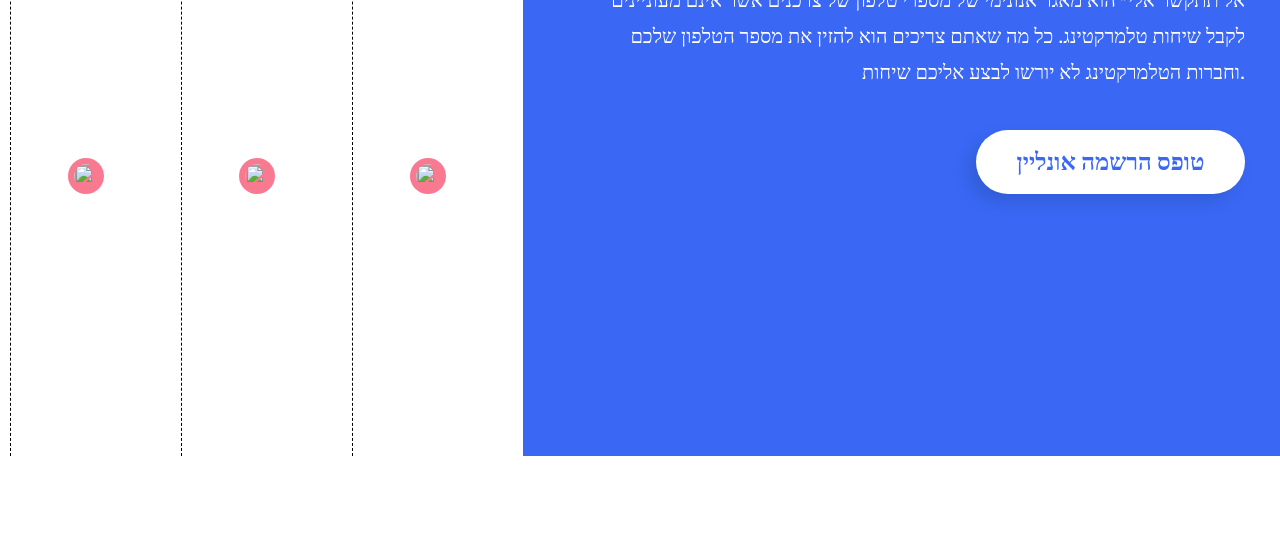
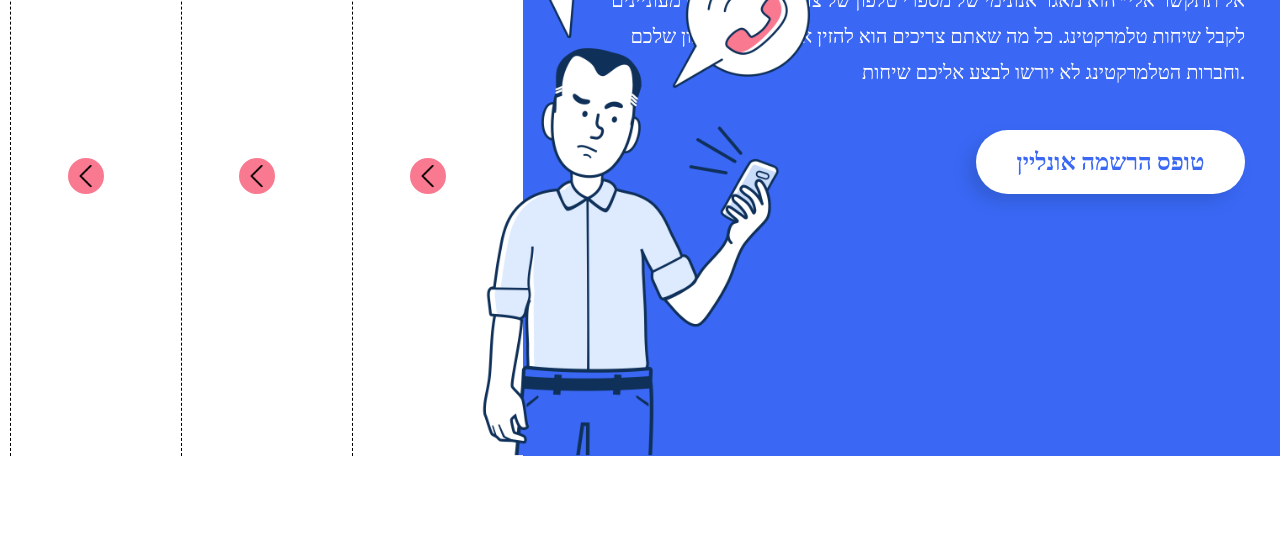
Before and after one commit to allmoinahmed/Expanding-Panels, a plain HTML site: page index.html in a window 1280 px wide. Shown: the part 264-800 px from the top of the page. Drawn offline with Linux system fonts and the light colour scheme; the site is published under a folder, as on GitHub Pages, so addresses that start at the root find nothing.

Commit message:
Latest Updatte

```diff
--- a/index.html
+++ b/index.html
@@ -12,23 +12,23 @@
             <div class=" panel" id="twoPanel">
                 <h3>Explore The World</h3>
                 <span id="panel-next">
-                    <img src="/img/next.png" alt="">
+                    <img src="img/next.png" alt="">
                 </span>
-                <div id="person-bg"><img src="/img/panel-4.png" alt=""></div>
+                <div id="person-bg"><img src="img/panel-4.png" alt=""></div>
             </div>
 
             <div class="panel" id="threePanel">
                 <h3>Explore The World</h3>
                 <span id="panel-next">
-                    <img src="/img/next.png" alt="">
+                    <img src="img/next.png" alt="">
                 </span>
-                <div id="person-bg"><img src="/img/panel-3.png" alt=""></div>
+                <div id="person-bg"><img src="img/panel-3.png" alt=""></div>
             </div>
 
             <div class="panel" id="fourPanel">
                 <h3>Explore The World</h3>
                 <span id="panel-next">
-                    <img src="/img/next.png" alt="">
+                    <img src="img/next.png" alt="">
                 </span>
                 <div id="person-bg"><img src="img/panel-2.png" alt=""></div>
             </div>
@@ -64,9 +64,9 @@
                 <!-- panel Bottom Content -->
 
                 <span id="panel-next">
-                    <img src="/img/next.png" alt="">
+                    <img src="img/next.png" alt="">
                 </span>
-                <div id="person-bg"><img src="/img/panel-1.png" alt=""></div>
+                <div id="person-bg"><img src="img/panel-1.png" alt=""></div>
             </div>
         </div>
         <script src="main.js"></script>
```
